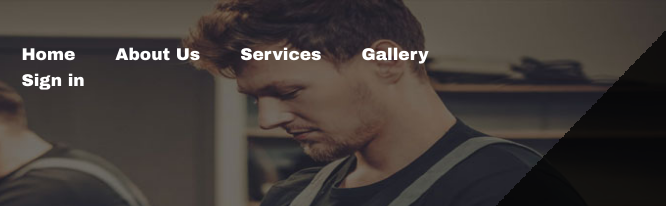
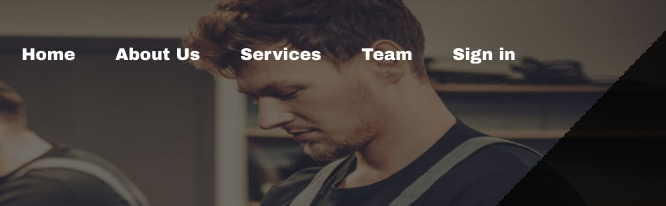
Before and after one commit to sangamgupta727/carservice.github.io, a plain HTML site: page index.html in a window 1280 px wide. Shown: the top 206 px of the page, 614-1280 px from the left. Drawn offline with nearby package versions, Linux system fonts and the light colour scheme.

Commit message:
Update index.html

```diff
--- a/index.html
+++ b/index.html
@@ -2,7 +2,7 @@
 <head>
 <meta name="viewport" content="width=device-width, initial-scale=1">
 <meta http-equiv="Content-Type" content="text/html; charset=utf-8" />
-<title>Car Service.com</title>
+<title>Car Service</title>
 <link href="css/style.css" rel="stylesheet" type="text/css">
 <link href="css/bootstrap.min.css" rel="stylesheet" type="text/css">
 <link href="font-awesome-4.7.0/css/font-awesome.min.css" rel="stylesheet" type="text/css">
@@ -29,7 +29,7 @@ html { min-height:300vh;}
               <li class="current"><a href="index.html">Home<span class="arrow"></span></a> </li>
              <li><a href="about.html">About Us</a></li>
               <li><a href="service.html">Services</a></li>
-              <li><a href="gallery.html">Gallery</a></li>
+                <li><a href="Team.html">Team</a></li>
               <li><a href="sign.html">Sign in</a></li>
             </ul>
   </div>
@@ -830,7 +830,8 @@ html { min-height:300vh;}
  <div class="container">
  <div class="col-md-12">
 <div class="copy">
-<h5> © Copyright Invictus- All RightReserved </h5>
+<h5>
+ © Copyright Invictus- All RightReserved</h5>
 </div><!--copy-->
 </div>
  </div><!--cont-->
```
